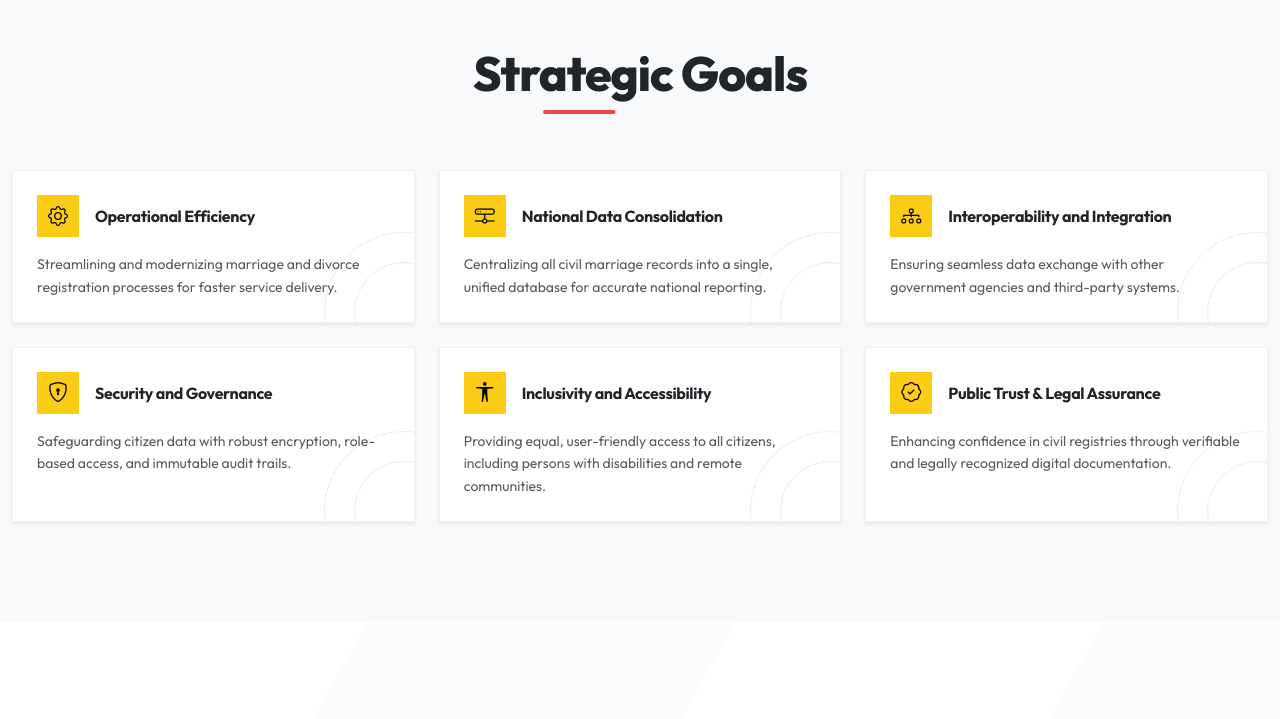
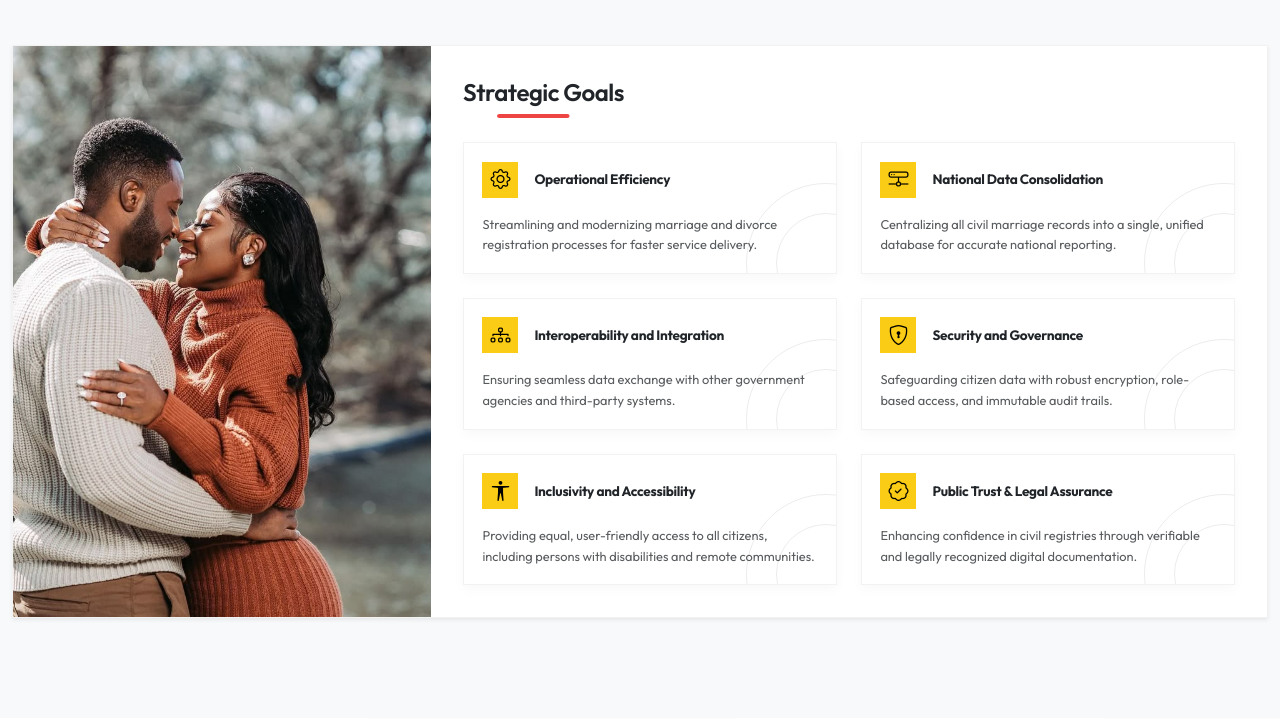
Before and after one commit to Manuel-Vardy/GCMS, a website: page index.html in a window 1280 px wide. Shown: the part 1318-2037 px from the top of the page. Drawn offline with nearby package versions, Linux system fonts and the light colour scheme.

Commit message:
initail commit1

```diff
--- a/css/style.css
+++ b/css/style.css
@@ -31,7 +31,7 @@ h6,
 .display-5,
 .display-6 {
     font-family: var(--font-primary);
-    font-weight: 700;
+    font-weight: 500;
     letter-spacing: -0.02em;
 }
 
@@ -242,6 +242,14 @@ h6,
     letter-spacing: -0.04em;
 }
 
+.hero-section h1,
+.hero-section h2,
+.hero-section .display-3,
+.hero-section .display-4,
+.page-header h1 {
+    font-weight: 800 !important;
+}
+
 .hero-title span {
     display: block;
 }
@@ -603,7 +611,7 @@ h6,
 
 .module-modern-title {
     font-size: 1.1rem;
-    font-weight: 700;
+    font-weight: 600;
     margin-bottom: 0;
     color: var(--gcms-black);
     line-height: 1.3;
@@ -709,6 +717,43 @@ h6,
     transition: var(--transition-normal);
 }
 
+/* Strategic Goals Layout */
+.strategic-goals-unified-box {
+    background: #fff;
+    overflow: hidden;
+    border: 1px solid rgba(0, 0, 0, 0.05);
+}
+
+.strategic-goal-img-wrapper {
+    position: relative;
+    height: 100%;
+}
+
+.strategic-goal-img-wrapper img {
+    width: 100%;
+    height: 100%;
+    object-fit: cover;
+}
+
+.strategic-goal-content-wrapper {
+    background: #fff;
+    padding: 2rem !important;
+}
+
+.strategic-goal-content-wrapper .section-title-left {
+    margin-bottom: 1rem !important;
+}
+
+.strategic-goal-content-wrapper h2 {
+    font-size: 1.5rem !important;
+}
+
+@media (max-width: 991px) {
+    .strategic-goal-img-wrapper {
+        min-height: 300px;
+    }
+}
+
 /* Strategic Goals Cards */
 .strategic-goal-card {
     position: relative;
@@ -716,9 +761,18 @@ h6,
     transition: transform 0.3s ease, box-shadow 0.3s ease;
     border-radius: 0;
     /* Square look */
-    padding: 1.5rem !important;
+    padding: 1.15rem !important;
     border: 1px solid rgba(0, 0, 0, 0.05) !important;
     z-index: 1;
+    box-shadow: 0 4px 12px rgba(0, 0, 0, 0.03) !important;
+}
+
+.strategic-goal-card h5 {
+    font-size: 0.85rem !important;
+}
+
+.strategic-goal-card p {
+    font-size: 0.8rem !important;
 }
 
 .strategic-goal-card::before,
@@ -747,13 +801,13 @@ h6,
 
 .strategic-goal-card:hover {
     transform: translateY(-5px);
-    box-shadow: 0 15px 30px rgba(0, 0, 0, 0.1) !important;
+    box-shadow: 0 8px 20px rgba(132, 132, 132, 0.03) !important;
 }
 
 .icon-square {
-    width: 42px;
+    width: 36px;
     /* Slightly smaller */
-    height: 42px;
+    height: 36px;
     background-color: var(--gcms-yellow);
     display: flex;
     align-items: center;
@@ -818,7 +872,7 @@ h6,
 
 .feature-premium-title {
     font-size: 1.5rem;
-    font-weight: 700;
+    font-weight: 600;
     margin-bottom: 15px;
     letter-spacing: 0.5px;
 }
@@ -1158,19 +1212,8 @@ h6,
         position: relative;
         width: 100%;
         height: 250px;
+        z-index: 10;
         /* Reduced from 300px */
-    }
-
-    /* Add bottom-to-top gradient to seamlessly blend image into the white text area below */
-    .about-vision-img::after {
-        content: "";
-        position: absolute;
-        bottom: 0;
-        left: 0;
-        width: 100%;
-        height: 120px;
-        background: linear-gradient(to top, rgba(255, 255, 255, 1) 0%, rgba(255, 255, 255, 0) 100%);
-        z-index: 5;
     }
 
     .about-vision-content {
@@ -1301,7 +1344,7 @@ h6,
 
 .support-form-title {
     font-size: 1.75rem;
-    font-weight: 800;
+    font-weight: 600;
     margin-bottom: 1.5rem;
     color: var(--gcms-black);
 }
@@ -1459,11 +1502,11 @@ h6,
 }
 
 .fw-bold {
-    font-weight: 700;
+    font-weight: 500;
 }
 
 .fw-extrabold {
-    font-weight: 800;
+    font-weight: 600;
 }
 
 .min-h-100vh {
@@ -1968,6 +2011,16 @@ h6,
         max-width: 100% !important;
     }
 
+    .vision-card-text h2 {
+        font-size: 1.05rem !important;
+        font-weight: 400 !important;
+        line-height: 1.5 !important;
+    }
+
+    .vision-card-text .small {
+        font-size: 0.75rem !important;
+    }
+
     /* Globally reduce section padding on mobile to close gaps */
     .section-padding {
         padding-top: 50px !important;
--- a/index.html
+++ b/index.html
@@ -202,101 +202,117 @@
     <!-- Strategic Goals -->
     <section class="section-padding bg-light">
         <div class="container container-wide">
-            <div class="text-center mb-5 reveal">
-                <h2 class="display-5 fw-extrabold text-dark heading-left-animated" style="display: inline-block;">
-                    Strategic Goals</h2>
+            <div class="strategic-goals-unified-box reveal shadow-sm">
+                <div class="row g-0 align-items-stretch">
+                    <!-- Left: Image (Approx 30%) -->
+                    <div class="col-lg-4">
+                        <div class="strategic-goal-img-wrapper h-100">
+                            <img src="images/download.jpg" alt="Strategic Goals"
+                                class="img-fluid w-100 h-100 object-fit-cover">
                         </div>
-            <div class="row g-4 justify-content-center">
+                    </div>
+
+                    <!-- Right: Content & Cards (Approx 70%) -->
+                    <div class="col-lg-8">
+                        <div class="strategic-goal-content-wrapper p-4 p-xl-5">
+                            <div class="section-title-left mb-4">
+                                <h2 class="display-6 fw-extrabold text-dark heading-left-animated"
+                                    style="font-size: 1.75rem;">Strategic Goals</h2>
+                            </div>
+
+                            <div class="row g-4">
                                 <!-- Goal 1 -->
-                <div class="col-lg-4 col-md-6 reveal delay-100">
-                    <div class="card border-0 shadow-sm h-100 p-4 strategic-goal-card">
+                                <div class="col-md-6 reveal delay-100">
+                                    <div class="card border-0 h-100 p-4 strategic-goal-card">
                                         <div class="d-flex align-items-center mb-3">
                                             <div class="icon-square me-3">
                                                 <i class="bi bi-gear"></i>
                                             </div>
-                            <h5 class="mb-0 fw-bold fs-6 text-dark" style="line-height: 1.4;">Operational Efficiency
-                            </h5>
+                                            <h5 class="mb-0 fw-bold fs-6 text-dark" style="line-height: 1.4;">
+                                                Operational Efficiency</h5>
                                         </div>
-                        <p class="text-muted small mb-0">Streamlining and modernizing marriage and divorce
-                            registration processes for faster service delivery.</p>
+                                        <p class="text-muted small mb-0">Streamlining and modernizing marriage and
+                                            divorce registration processes for faster service delivery.</p>
                                     </div>
                                 </div>
 
                                 <!-- Goal 2 -->
-                <div class="col-lg-4 col-md-6 reveal delay-200">
-                    <div class="card border-0 shadow-sm h-100 p-4 strategic-goal-card">
+                                <div class="col-md-6 reveal delay-200">
+                                    <div class="card border-0 h-100 p-4 strategic-goal-card">
                                         <div class="d-flex align-items-center mb-3">
                                             <div class="icon-square me-3">
                                                 <i class="bi bi-hdd-network"></i>
                                             </div>
-                            <h5 class="mb-0 fw-bold fs-6 text-dark" style="line-height: 1.4;">National Data
-                                Consolidation
-                            </h5>
+                                            <h5 class="mb-0 fw-bold fs-6 text-dark" style="line-height: 1.4;">National
+                                                Data Consolidation</h5>
                                         </div>
-                        <p class="text-muted small mb-0">Centralizing all civil marriage records into a single,
-                            unified database for accurate national reporting.</p>
+                                        <p class="text-muted small mb-0">Centralizing all civil marriage records into a
+                                            single, unified database for accurate national reporting.</p>
                                     </div>
                                 </div>
 
                                 <!-- Goal 3 -->
-                <div class="col-lg-4 col-md-6 reveal delay-300">
-                    <div class="card border-0 shadow-sm h-100 p-4 strategic-goal-card">
+                                <div class="col-md-6 reveal delay-300">
+                                    <div class="card border-0 h-100 p-4 strategic-goal-card">
                                         <div class="d-flex align-items-center mb-3">
                                             <div class="icon-square me-3">
                                                 <i class="bi bi-diagram-3"></i>
                                             </div>
-                            <h5 class="mb-0 fw-bold fs-6 text-dark" style="line-height: 1.4;">Interoperability and
-                                Integration</h5>
+                                            <h5 class="mb-0 fw-bold fs-6 text-dark" style="line-height: 1.4;">
+                                                Interoperability and Integration</h5>
                                         </div>
-                        <p class="text-muted small mb-0">Ensuring seamless data exchange with other government
-                            agencies and third-party systems.</p>
+                                        <p class="text-muted small mb-0">Ensuring seamless data exchange with other
+                                            government agencies and third-party systems.</p>
                                     </div>
                                 </div>
 
                                 <!-- Goal 4 -->
-                <div class="col-lg-4 col-md-6 reveal delay-400">
-                    <div class="card border-0 shadow-sm h-100 p-4 strategic-goal-card">
+                                <div class="col-md-6 reveal delay-400">
+                                    <div class="card border-0 h-100 p-4 strategic-goal-card">
                                         <div class="d-flex align-items-center mb-3">
                                             <div class="icon-square me-3">
                                                 <i class="bi bi-shield-lock"></i>
                                             </div>
-                            <h5 class="mb-0 fw-bold fs-6 text-dark" style="line-height: 1.4;">Security and Governance
-                            </h5>
+                                            <h5 class="mb-0 fw-bold fs-6 text-dark" style="line-height: 1.4;">Security
+                                                and Governance</h5>
                                         </div>
-                        <p class="text-muted small mb-0">Safeguarding citizen data with robust encryption,
-                            role-based access, and immutable audit trails.</p>
+                                        <p class="text-muted small mb-0">Safeguarding citizen data with robust
+                                            encryption, role-based access, and immutable audit trails.</p>
                                     </div>
                                 </div>
 
                                 <!-- Goal 5 -->
-                <div class="col-lg-4 col-md-6 reveal delay-500">
-                    <div class="card border-0 shadow-sm h-100 p-4 strategic-goal-card">
+                                <div class="col-md-6 reveal delay-500">
+                                    <div class="card border-0 h-100 p-4 strategic-goal-card">
                                         <div class="d-flex align-items-center mb-3">
                                             <div class="icon-square me-3">
                                                 <i class="bi bi-universal-access"></i>
                                             </div>
-                            <h5 class="mb-0 fw-bold fs-6 text-dark" style="line-height: 1.4;">Inclusivity and
-                                Accessibility
-                            </h5>
+                                            <h5 class="mb-0 fw-bold fs-6 text-dark" style="line-height: 1.4;">
+                                                Inclusivity and Accessibility</h5>
                                         </div>
-                        <p class="text-muted small mb-0">Providing equal, user-friendly access to all citizens,
-                            including persons with disabilities and remote communities.</p>
+                                        <p class="text-muted small mb-0">Providing equal, user-friendly access to all
+                                            citizens, including persons with disabilities and remote communities.</p>
                                     </div>
                                 </div>
 
                                 <!-- Goal 6 -->
-                <div class="col-lg-4 col-md-6 reveal delay-600">
-                    <div class="card border-0 shadow-sm h-100 p-4 strategic-goal-card">
+                                <div class="col-md-6 reveal delay-600">
+                                    <div class="card border-0 h-100 p-4 strategic-goal-card">
                                         <div class="d-flex align-items-center mb-3">
                                             <div class="icon-square me-3">
                                                 <i class="bi bi-patch-check"></i>
                                             </div>
-                            <h5 class="mb-0 fw-bold fs-6 text-dark" style="line-height: 1.4;">Public Trust & Legal
-                                Assurance
-                            </h5>
+                                            <h5 class="mb-0 fw-bold fs-6 text-dark" style="line-height: 1.4;">Public
+                                                Trust & Legal Assurance</h5>
                                         </div>
-                        <p class="text-muted small mb-0">Enhancing confidence in civil registries through verifiable
-                            and legally recognized digital documentation.</p>
+                                        <p class="text-muted small mb-0">Enhancing confidence in civil registries
+                                            through verifiable and legally recognized digital documentation.</p>
+                                    </div>
+                                </div>
+                            </div>
+                        </div>
+                    </div>
                 </div>
             </div>
         </div>
```
Lines whose indentation alone changed are shown as unchanged.
